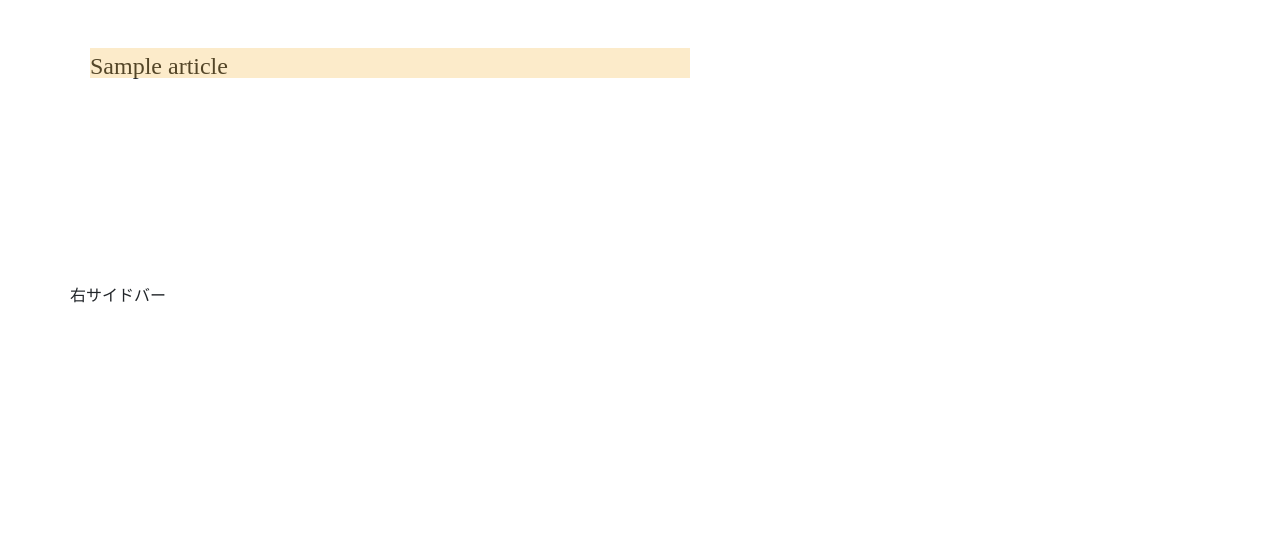
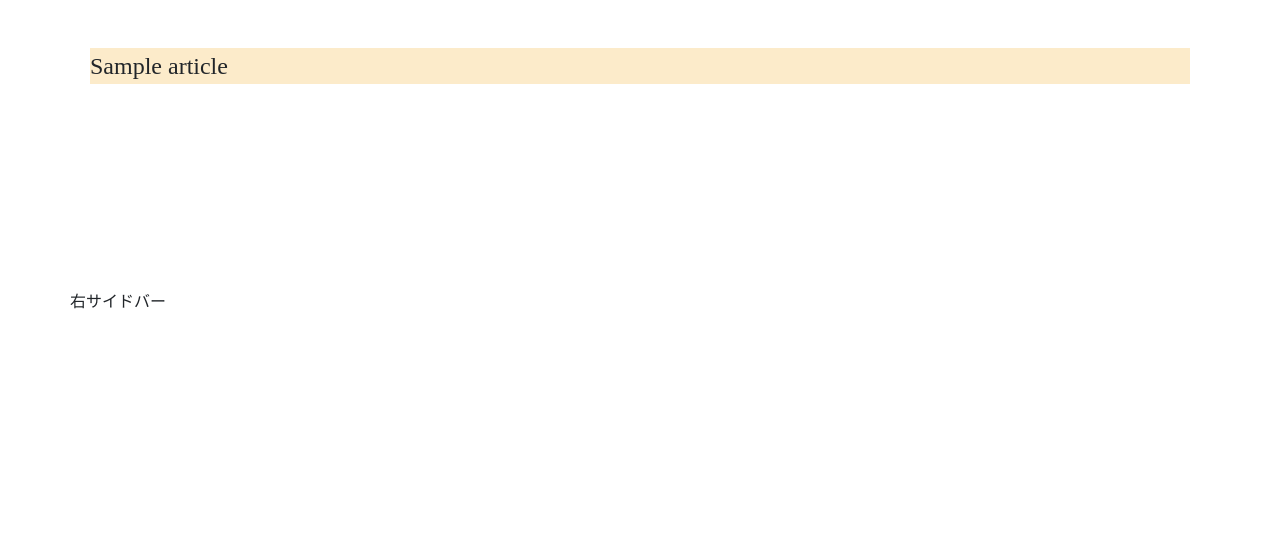
Before and after one commit to ttiz/ta2_python_blog, a Django app: template mount/app/Django/templates/tech/article_list.html in a window 1280 px wide. Shown: the part 29-583 px from the top of the page. Run offline with Django 4.2, Linux system fonts and the light colour scheme; the template is opened without the code that fills it: most values are stand-ins (such as "Sample title", 1, 10 or a date in 2020); some libraries are stand-ins or nearby versions.

Commit message:
#2
微修正

```diff
--- a/mount/app/Django/static/tech/index.css
+++ b/mount/app/Django/static/tech/index.css
@@ -1,7 +1,5 @@
 .wrapper {
     display: flex;
-    max-width: 1600px;
-    min-width: 980px;
     margin: 0 auto;
     padding: 0 20px;
 }
@@ -9,21 +7,22 @@
 .div_link {
     position: relative;
     /*left: 200px;*/
-    width: 600px;
-    height: 30px;
+    /*width: 600px;*/
+    /*height: 30px;*/
     /* border: 1px solid #000000; */
     margin-bottom: 1.9em;
+    background-color: rgba(243, 171, 37, 0.24)
 }
 
-.div_link .a_link {
+.a_link {
     display: block;
     position: absolute;
     top: 0;
     left: 0;
     width: 100%;
     height: 100%;
-    background-color: rgba(243, 171, 37, 0.24)
 }
+
 
 .div_article {
     left: 10%;
```
